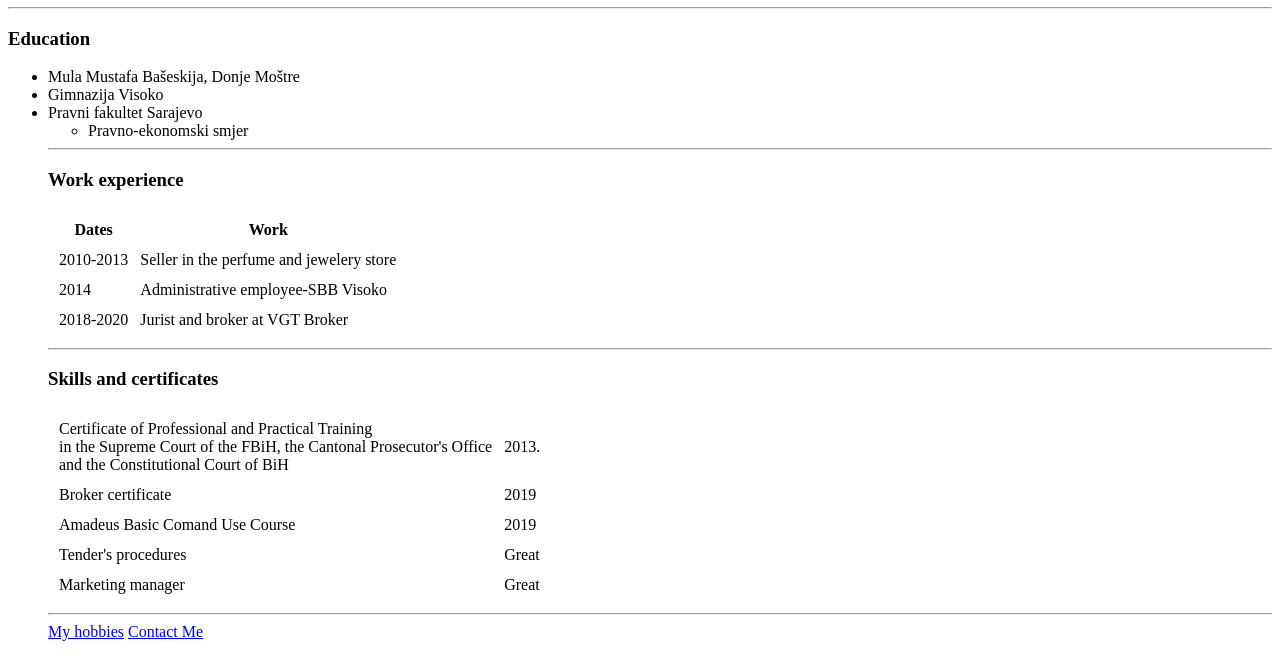
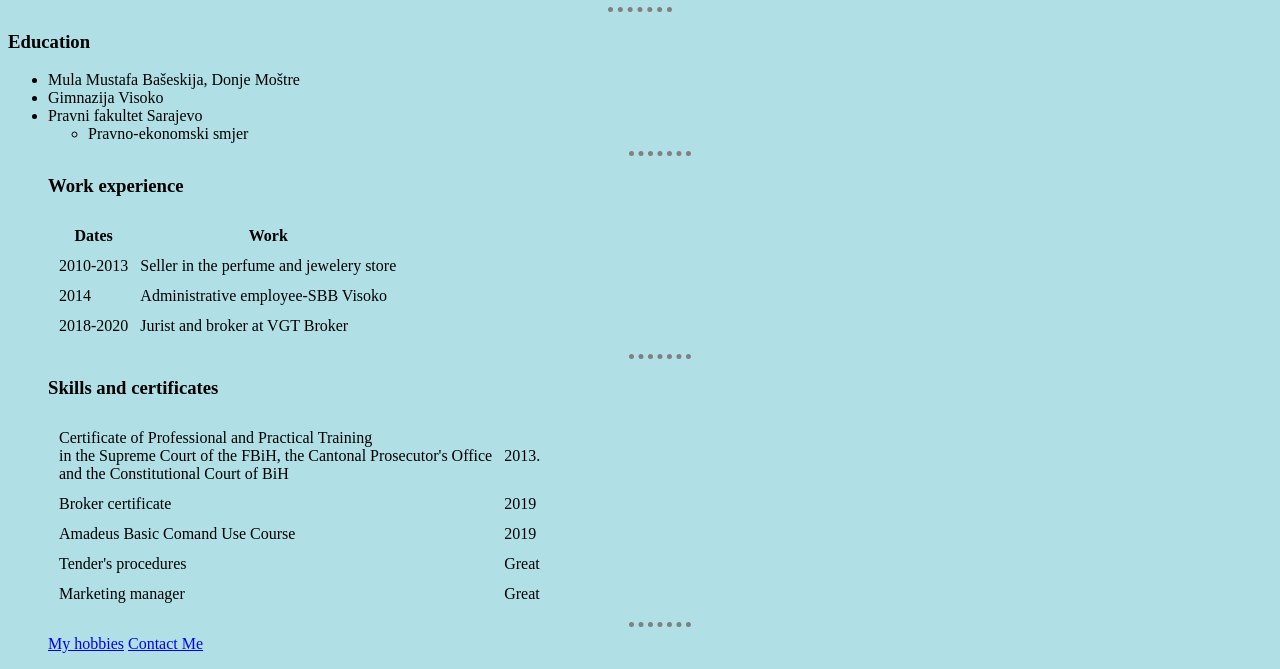
Before and after one commit to Amila00/CV, a plain HTML site: page index.html in a window 1280 px wide. Shown: the part 327-996 px from the top of the page. Drawn offline with Linux system fonts and the light colour scheme.

Commit message:
Add files via upload

```diff
--- a/index.html
+++ b/index.html
@@ -4,6 +4,22 @@
 <head>
   <meta charset="utf-8">
   <title>Amila's Personal Site</title>
+
+  <style>
+
+    body {
+      background-color: powderblue;
+    }
+
+    hr {
+
+      border-style: none;
+      border-top-style: dotted;
+      border-color: grey;
+      border-width: 5px;
+      width: 5%;
+</style>
+
 </head>
 
 <body>
```
Lines whose indentation alone changed are shown as unchanged.
